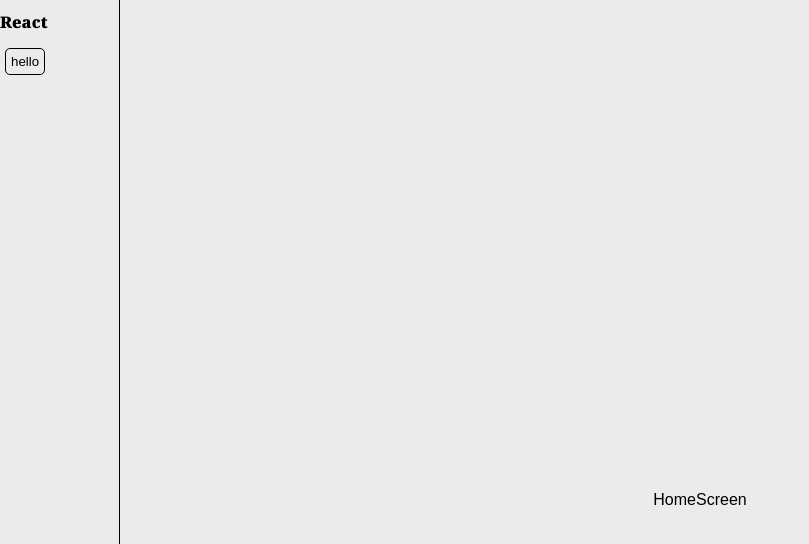
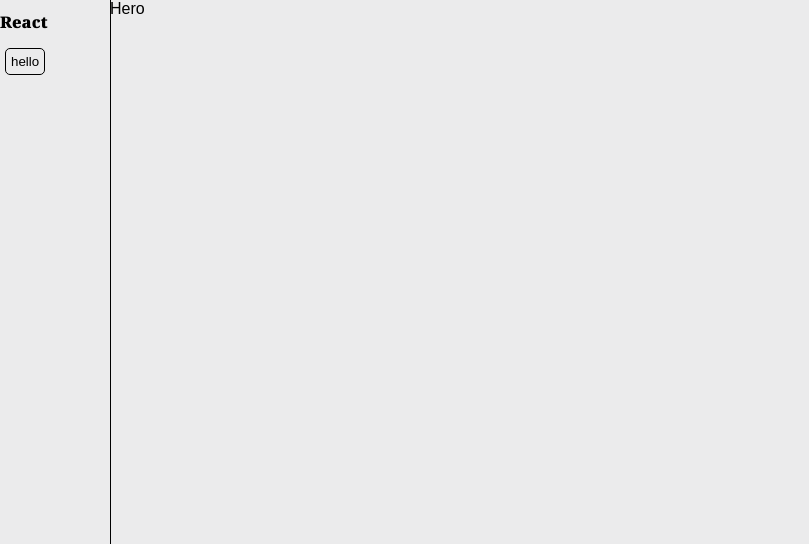
Before and after one commit to cchen-00/portfolio, a React (Vite) app: page / in a window 1280 px wide. Shown: the top 544 px of the page, without its empty margins (0-809 px from the left). Built offline with nearby package versions, Linux system fonts and the light colour scheme.

Commit message:
add Hero and Skills components

```diff
--- a/src/App.jsx
+++ b/src/App.jsx
@@ -1,4 +1,4 @@
-import HomeScreen from "./screens/HomeScreen.jsx";
+import HomePage from "./pages/HomePage.jsx";
 import Header from "./components/Header.jsx";
 
 export default function App() {
@@ -6,7 +6,7 @@ export default function App() {
     <>
       <Header />
       <main>
-        <HomeScreen />
+        <HomePage />
       </main>
     </>
   );
--- /dev/null
+++ b/src/components/Hero.jsx
@@ -0,0 +1,7 @@
+import React from "react";
+
+const Hero = () => {
+  return <div className="hero">Hero</div>;
+};
+
+export default Hero;
--- /dev/null
+++ b/src/components/Skills.jsx
@@ -0,0 +1,5 @@
+const Skills = () => {
+  return <div className="skills">Skills</div>;
+};
+
+export default Skills;
--- /dev/null
+++ b/src/pages/HomePage.jsx
@@ -0,0 +1,13 @@
+import Hero from "../components/Hero";
+import Skills from "../components/Skills";
+
+const HomePage = () => {
+  return (
+    <>
+      <Hero />
+      <Skills />
+    </>
+  );
+};
+
+export default HomePage;
--- a/src/screens/HomeScreen.jsx
+++ /dev/null
@@ -1,7 +0,0 @@
-import React from "react";
-
-const HomeScreen = () => {
-  return <div>HomeScreen</div>;
-};
-
-export default HomeScreen;
--- a/src/styles/base/_reset.scss
+++ b/src/styles/base/_reset.scss
@@ -1,5 +1,4 @@
 * {
-  box-sizing: border-box;
   font-family: $fontFamily;
 }
 
@@ -7,22 +6,14 @@ html {
   height: 100%;
   width: 100%;
   overflow: auto;
+  background-color: $bgColor;
 }
 
 body {
   position: fixed;
-  left: 120px;
+  left: $headerHeight;
   height: 100%;
-  width: calc(100% - 120px);
+  width: calc(100% - $headerHeight);
   overflow: auto;
   margin: 0;
-  background-color: $bgColor;
 }
-
-main {
-  display: flex;
-  flex-direction: column;
-  align-items: center;
-  justify-content: center;
-  height: 1000px;
-}
--- a/src/styles/components/_header.scss
+++ b/src/styles/components/_header.scss
@@ -3,7 +3,7 @@ header {
   left: 0;
   top: 0;
   height: 100%;
-  width: 120px;
+  width: $headerHeight;
   border-right: $borderColor 1px solid;
   h1 {
     font-size: 1rem;
--- /dev/null
+++ b/src/styles/components/_hero.scss
@@ -0,0 +1,5 @@
+.hero {
+  height: 100vh;
+  min-height: 780px;
+  border-bottom: $borderColor 1px solid;
+}
--- /dev/null
+++ b/src/styles/components/_skills.scss
@@ -0,0 +1,4 @@
+.skills {
+  background-color: aqua;
+  height: 500px;
+}
--- a/src/styles/helpers/_variables.scss
+++ b/src/styles/helpers/_variables.scss
@@ -1,7 +1,12 @@
+// fonts
+$fontFamily: Arial, sans-serif;
+$titleFont: "Noto Serif", serif;
+$bodyFont: Arial, sans-serif;
+
+// sizes
+$headerHeight: 110px;
+
+// colors
 $borderColor: #000000;
 $bgColor: #ebebec;
 $buttonColor: #b7b7b7;
-
-$fontFamily: Arial, sans-serif;
-$titleFont: "Noto Serif", serif;
-$bodyFont: Arial, sans-serif;
--- a/src/styles/main.scss
+++ b/src/styles/main.scss
@@ -7,3 +7,5 @@
 
 // Components
 @import "components/header";
+@import "components/hero";
+@import "components/skills";
```
